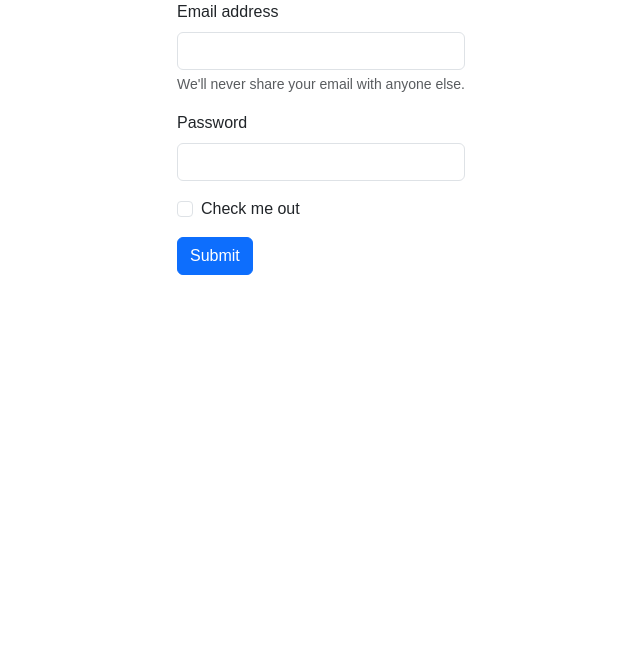
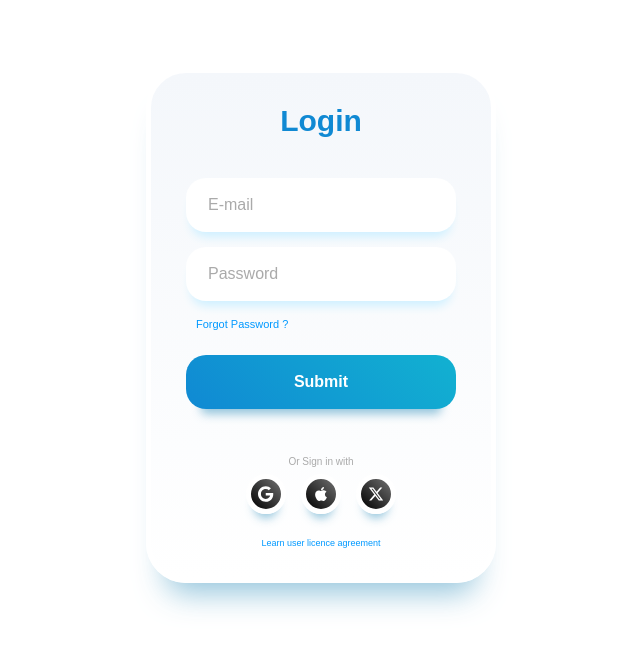
Before and after one commit to Adityalad-25/Uphaar-Admin, a React (Create React App) app: page / in a window 1280 px wide. Shown: the top 650 px of the page, without its empty margins (319-959 px from the left). Built offline with nearby package versions, Linux system fonts and the light colour scheme; a web font is replaced by a local one.

Commit message:
modified login-form-css

```diff
--- a/src/components/Home.jsx
+++ b/src/components/Home.jsx
@@ -9,7 +9,7 @@
   const { data } = cxt;
 
   return (
-    <div className="container">
+    <div className="containerr">
       <table className="table">
         <thead>
           <tr>
--- a/src/components/Login.jsx
+++ b/src/components/Login.jsx
@@ -1,6 +1,7 @@
 import React, { useState } from "react";
 import CONSTANTS from "../constants/API_Constants";
-import { useNavigate } from "react-router-dom";
+import { Link, useNavigate } from "react-router-dom";
+import "../css/Login.css";
 function Login() {
   const navigator = useNavigate();
   const { API_CONSTANTS, LOCAL } = CONSTANTS;
@@ -37,52 +38,133 @@
   };
 
   return (
-    <div className="h-100 w-100 d-flex align-items-center justify-content-center ">
-      <form>
-        <div className="mb-3">
-          <label htmlFor="email" className="form-label">
-            Email address
-          </label>
+    // <>
+
+    // <h1 className="d-flex align-items-center justify-content-center mt-5 mb-2">Login</h1>
+    // <h6 className="d-flex align-items-center justify-content-center mb-3 p-2 ">Already have an Account ?<Link>Signup</Link></h6>
+
+    // <div className="h-100 w-100 d-flex fl align-items-center justify-content-center ">
+
+    //   <form>
+    //     <div className="mb-3">
+    //       <label htmlFor="email" className="form-label">
+    //         Email address
+    //       </label>
+    //       <input
+    //         type="email"
+    //         onChange={handleChange}
+    //         className="form-control"
+    //         required
+    //         name="email"
+    //         id="email"
+    //         aria-describedby="emailHelp"
+    //       />
+    //       <div id="emailHelp" className="form-text">
+    //         We'll never share your email with anyone else.
+    //       </div>
+    //     </div>
+    //     <div className="mb-3">
+    //       <label htmlFor="exampleInputPassword1" className="form-label">
+    //         Password
+    //       </label>
+    //       <input
+    //         type="password"
+    //         onChange={handleChange}
+    //         className="form-control"
+    //         name="password"
+    //         id="password"
+    //       />
+    //     </div>
+    //     <div className="mb-3 form-check">
+    //       <input
+    //         type="checkbox"
+    //         className="form-check-input"
+    //         id="exampleCheck1"
+    //       />
+    //       <label className="form-check-label" htmlFor="exampleCheck1">
+    //         Check me out
+    //       </label>
+    //     </div>
+    //     <div className="d-flex align-items-center justify-content-center" >
+
+    //     <button className="btn btn-primary  d-flex align-items-center justify-content-center" type="submit" onClick={loginUser} >
+    //       Submit
+    //     </button>
+    //     </div>
+    //   </form>
+    // </div>
+    // </>
+
+    <>
+     <div className="main-container d-flex align-items-center justify-content-center mt-5 ">
+      <div className="container">
+  <div className="heading">Login</div>
+  <form action="" className="form">
     <input
+      required=""
+      className="input"
       type="email"
       onChange={handleChange}
-            className="form-control"
-            required
       name="email"
       id="email"
-            aria-describedby="emailHelp"
+      placeholder="E-mail"
     />
-          <div id="emailHelp" className="form-text">
-            We'll never share your email with anyone else.
+    <input
+      required=""
+      className="input"
+      onChange={handleChange}
+      type="password"
+      name="password"
+      id="password"
+      placeholder="Password"
+    />
+    <span className="forgot-password">
+      <a href="#">Forgot Password ?</a>
+    </span>
+
+    <input className="login-button" type="submit" onClick={loginUser} defaultValue="Sign In" />
+  </form>
+  <div className="social-account-container">
+    <span className="title">Or Sign in with</span>
+    <div className="social-accounts">
+      <button className="social-button google">
+        <svg
+          className="svg"
+          xmlns="http://www.w3.org/2000/svg"
+          height="1em"
+          viewBox="0 0 488 512"
+        >
+          <path d="M488 261.8C488 403.3 391.1 504 248 504 110.8 504 0 393.2 0 256S110.8 8 248 8c66.8 0 123 24.5 166.3 64.9l-67.5 64.9C258.5 52.6 94.3 116.6 94.3 256c0 86.5 69.1 156.6 153.7 156.6 98.2 0 135-70.4 140.8-106.9H248v-85.3h236.1c2.3 12.7 3.9 24.9 3.9 41.4z" />
+        </svg>
+      </button>
+      <button className="social-button apple">
+        <svg
+          className="svg"
+          xmlns="http://www.w3.org/2000/svg"
+          height="1em"
+          viewBox="0 0 384 512"
+        >
+          <path d="M318.7 268.7c-.2-36.7 16.4-64.4 50-84.8-18.8-26.9-47.2-41.7-84.7-44.6-35.5-2.8-74.3 20.7-88.5 20.7-15 0-49.4-19.7-76.4-19.7C63.3 141.2 4 184.8 4 273.5q0 39.3 14.4 81.2c12.8 36.7 59 126.7 107.2 125.2 25.2-.6 43-17.9 75.8-17.9 31.8 0 48.3 17.9 76.4 17.9 48.6-.7 90.4-82.5 102.6-119.3-65.2-30.7-61.7-90-61.7-91.9zm-56.6-164.2c27.3-32.4 24.8-61.9 24-72.5-24.1 1.4-52 16.4-67.9 34.9-17.5 19.8-27.8 44.3-25.6 71.9 26.1 2 49.9-11.4 69.5-34.3z" />
+        </svg>
+      </button>
+      <button className="social-button twitter">
+        <svg
+          className="svg"
+          xmlns="http://www.w3.org/2000/svg"
+          height="1em"
+          viewBox="0 0 512 512"
+        >
+          <path d="M389.2 48h70.6L305.6 224.2 487 464H345L233.7 318.6 106.5 464H35.8L200.7 275.5 26.8 48H172.4L272.9 180.9 389.2 48zM364.4 421.8h39.1L151.1 88h-42L364.4 421.8z" />
+        </svg>
+      </button>
     </div>
   </div>
-        <div className="mb-3">
-          <label htmlFor="exampleInputPassword1" className="form-label">
-            Password
-          </label>
-          <input
-            type="password"
-            onChange={handleChange}
-            className="form-control"
-            name="password"
-            id="password"
-          />
+  <span className="agreement">
+    <a href="#">Learn user licence agreement</a>
+  </span>
 </div>
-        <div className="mb-3 form-check">
-          <input
-            type="checkbox"
-            className="form-check-input"
-            id="exampleCheck1"
-          />
-          <label className="form-check-label" htmlFor="exampleCheck1">
-            Check me out
-          </label>
 </div>
-        <button type="submit" onClick={loginUser} className="btn btn-primary">
-          Submit
-        </button>
-      </form>
-    </div>
+    </>
   );
 }
 
--- /dev/null
+++ b/src/css/Login.css
@@ -0,0 +1,142 @@
+.container {
+  max-width: 350px;
+  background: #F8F9FD;
+  background: linear-gradient(0deg, rgb(255, 255, 255) 0%, rgb(244, 247, 251) 100%);
+  border-radius: 40px;
+  padding: 25px 35px;
+  border: 5px solid rgb(255, 255, 255);
+  box-shadow: rgba(133, 189, 215, 0.8784313725) 0px 30px 30px -20px;
+  margin: 20px;
+  display: flex;
+  flex-direction: column;
+  justify-content: center;
+  align-items: center;
+}
+
+.heading {
+  text-align: center;
+  font-weight: 900;
+  font-size: 30px;
+  color: rgb(16, 137, 211);
+}
+
+.form {
+  margin-top: 20px;
+}
+
+.form .input {
+  width: 100%;
+  background: white;
+  border: none;
+  padding: 15px 20px;
+  border-radius: 20px;
+  margin-top: 15px;
+  box-shadow: #cff0ff 0px 10px 10px -5px;
+  border-inline: 2px solid transparent;
+}
+
+.form .input::-moz-placeholder {
+  color: rgb(170, 170, 170);
+}
+
+.form .input::placeholder {
+  color: rgb(170, 170, 170);
+}
+
+.form .input:focus {
+  outline: none;
+  border-inline: 2px solid #12B1D1;
+}
+
+.form .forgot-password {
+  display: block;
+  margin-top: 10px;
+  margin-left: 10px;
+}
+
+.form .forgot-password a {
+  font-size: 11px;
+  color: #0099ff;
+  text-decoration: none;
+}
+
+.form .login-button {
+  display: block;
+  width: 100%;
+  font-weight: bold;
+  background: linear-gradient(45deg, rgb(16, 137, 211) 0%, rgb(18, 177, 209) 100%);
+  color: white;
+  padding-block: 15px;
+  margin: 20px auto;
+  border-radius: 20px;
+  box-shadow: rgba(133, 189, 215, 0.8784313725) 0px 20px 10px -15px;
+  border: none;
+  transition: all 0.2s ease-in-out;
+}
+
+.form .login-button:hover {
+  transform: scale(1.03);
+  box-shadow: rgba(133, 189, 215, 0.8784313725) 0px 23px 10px -20px;
+}
+
+.form .login-button:active {
+  transform: scale(0.95);
+  box-shadow: rgba(133, 189, 215, 0.8784313725) 0px 15px 10px -10px;
+}
+
+.social-account-container {
+  margin-top: 25px;
+}
+
+.social-account-container .title {
+  display: block;
+  text-align: center;
+  font-size: 10px;
+  color: rgb(170, 170, 170);
+}
+
+.social-account-container .social-accounts {
+  width: 100%;
+  display: flex;
+  justify-content: center;
+  gap: 15px;
+  margin-top: 5px;
+}
+
+.social-account-container .social-accounts .social-button {
+  background: linear-gradient(45deg, rgb(0, 0, 0) 0%, rgb(112, 112, 112) 100%);
+  border: 5px solid white;
+  padding: 5px;
+  border-radius: 50%;
+  width: 40px;
+  aspect-ratio: 1;
+  display: grid;
+  place-content: center;
+  box-shadow: rgba(133, 189, 215, 0.8784313725) 0px 12px 10px -8px;
+  transition: all 0.2s ease-in-out;
+}
+
+.social-account-container .social-accounts .social-button .svg {
+  fill: white;
+  margin: auto;
+}
+
+.social-account-container .social-accounts .social-button:hover {
+  transform: scale(1.2);
+}
+
+.social-account-container .social-accounts .social-button:active {
+  transform: scale(0.9);
+}
+
+.agreement {
+  display: block;
+  text-align: center;
+  margin-top: 15px;
+}
+
+.agreement a {
+  text-decoration: none;
+  color: #0099ff;
+  font-size: 9px;
+}
```
Lines whose indentation alone changed are shown as unchanged.
